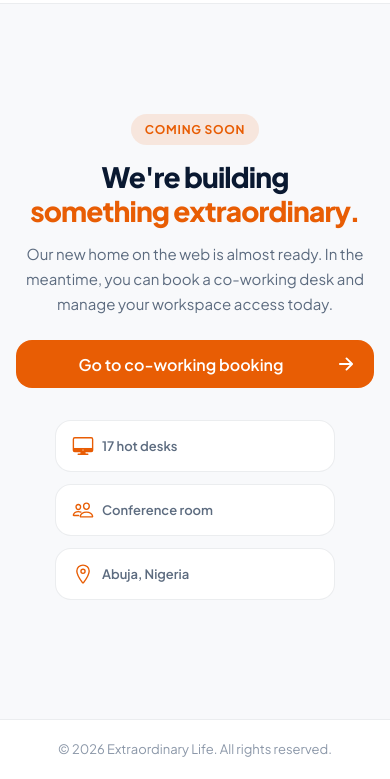
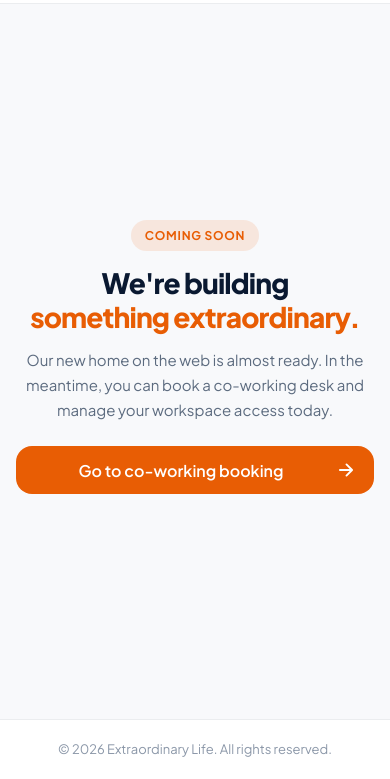
Before and after one commit to wisdomnova/extraordinarylife-org, a website: page index.html in a window 390 px wide. Shown: the part 65-844 px from the top of the page. Drawn offline with nearby package versions, Linux system fonts and the light colour scheme.

Commit message:
Remove feature highlights from coming soon page.

```diff
--- a/css/style.css
+++ b/css/style.css
@@ -198,38 +198,6 @@ body {
   width: 100%;
   display: flex;
   justify-content: center;
-  margin-bottom: clamp(32px, 6vw, 48px);
-}
-
-.hero__features {
-  display: grid;
-  grid-template-columns: repeat(3, minmax(0, 1fr));
-  gap: 12px;
-  width: min(100%, 520px);
-  list-style: none;
-}
-
-.hero__features li {
-  display: flex;
-  flex-direction: column;
-  align-items: center;
-  justify-content: center;
-  gap: 8px;
-  min-height: 88px;
-  padding: 16px 12px;
-  font-size: 0.8125rem;
-  font-weight: 600;
-  line-height: 1.35;
-  color: var(--color-text-muted);
-  text-align: center;
-  background: var(--color-surface);
-  border: 1px solid var(--color-border);
-  border-radius: var(--radius-lg);
-}
-
-.hero__features ion-icon {
-  font-size: 22px;
-  color: var(--color-primary);
 }
 
 /* Footer */
@@ -253,19 +221,6 @@ body {
 @media (max-width: 768px) {
   :root {
     --header-height: 64px;
-  }
-
-  .hero__features {
-    grid-template-columns: 1fr;
-    max-width: 280px;
-  }
-
-  .hero__features li {
-    flex-direction: row;
-    justify-content: flex-start;
-    min-height: 52px;
-    padding: 14px 16px;
-    text-align: left;
   }
 
   .hero__title {
@@ -326,19 +281,6 @@ body {
   }
 
   .hero__actions {
-    margin-bottom: 24px;
-  }
-
-  .hero__features {
-    grid-template-columns: repeat(3, 1fr);
-    max-width: 100%;
-  }
-
-  .hero__features li {
-    flex-direction: column;
-    min-height: 72px;
-    padding: 10px 8px;
-    font-size: 0.75rem;
-    text-align: center;
+    margin-bottom: 0;
   }
 }
--- a/index.html
+++ b/index.html
@@ -38,20 +38,6 @@
         <ion-icon name="arrow-forward-outline" aria-hidden="true"></ion-icon>
       </a>
     </div>
-    <ul class="hero__features" aria-label="What we offer">
-      <li>
-        <ion-icon name="desktop-outline" aria-hidden="true"></ion-icon>
-        <span>17 hot desks</span>
-      </li>
-      <li>
-        <ion-icon name="people-outline" aria-hidden="true"></ion-icon>
-        <span>Conference room</span>
-      </li>
-      <li>
-        <ion-icon name="location-outline" aria-hidden="true"></ion-icon>
-        <span>Abuja, Nigeria</span>
-      </li>
-    </ul>
   </main>
 
   <footer class="site-footer">
```
